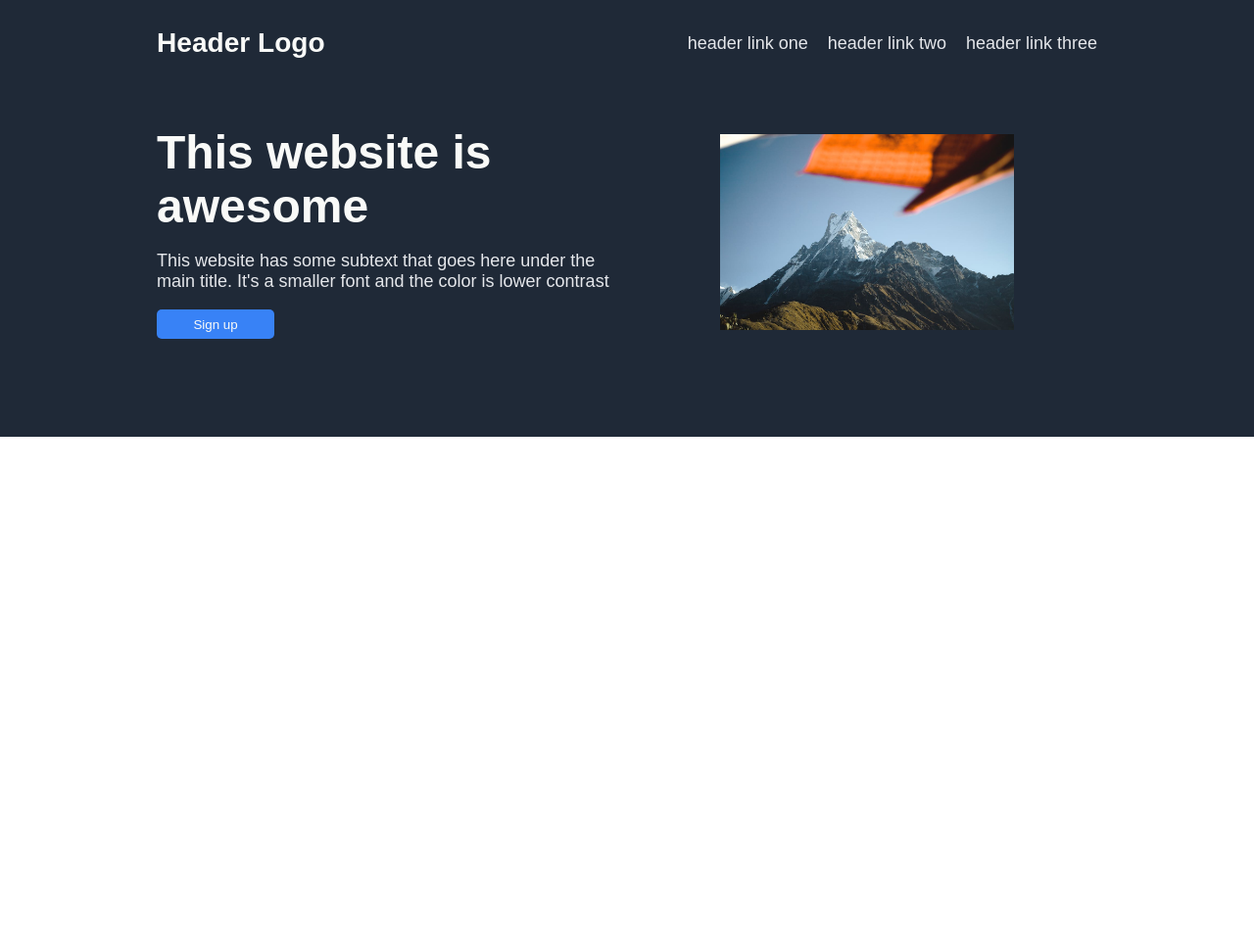
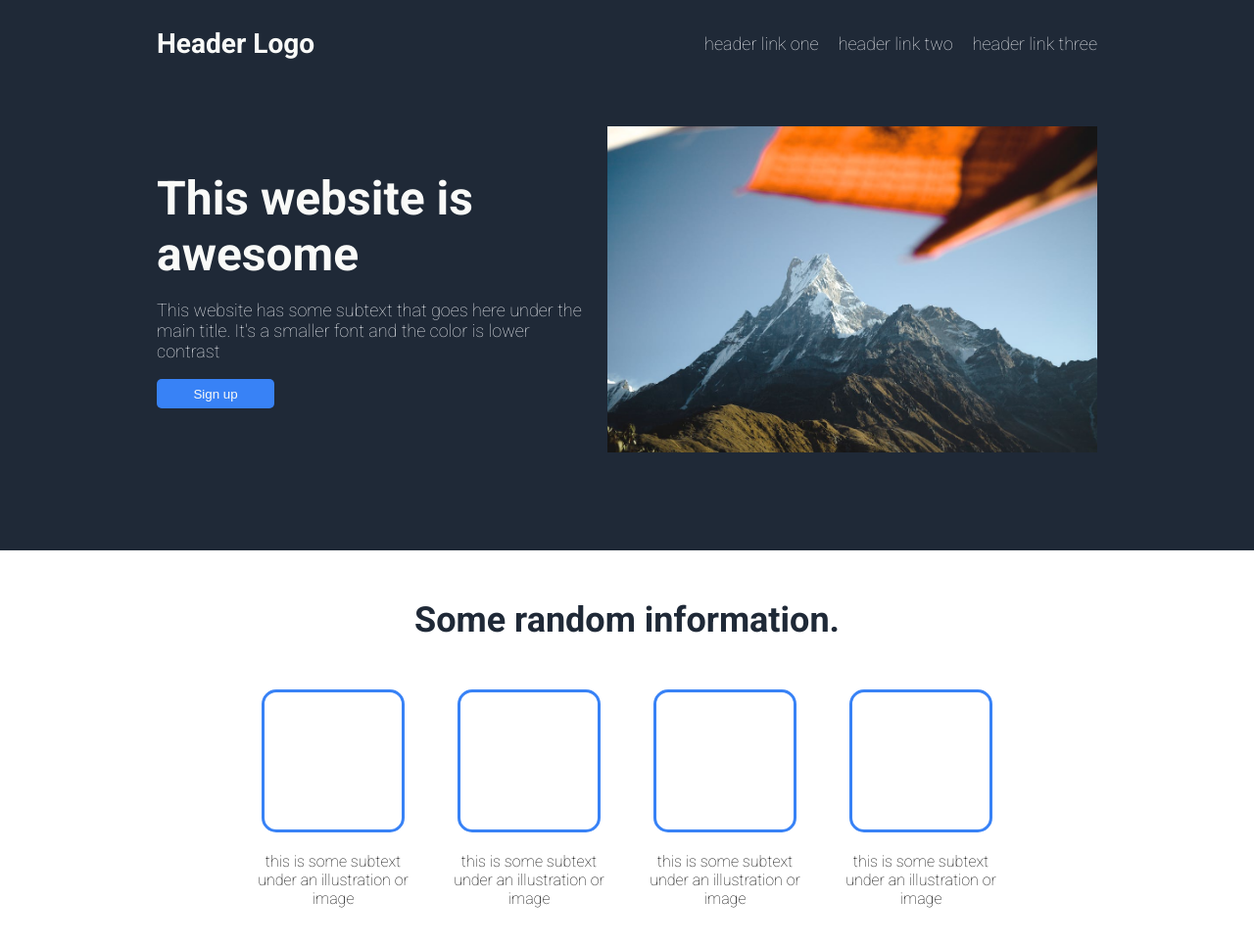
Before and after one commit to Robert-Anderson-dev/landing-page, a plain HTML site: page index.html in a window 1280 px wide. Shown: the whole page at 98% size. Before the commit the page ends 800 px from the top, so only its background shows below. Drawn offline with Linux system fonts and the light colour scheme.

Commit message:
Added middle information panel and tweaked image so that it resizes in equal propotion to the left side

```diff
--- a/index.html
+++ b/index.html
@@ -6,6 +6,9 @@
     <meta name="viewport" content="width=device-width, initial-scale=1.0">
     <title>Landing Page</title>
     <link rel="stylesheet" href="style.css">
+    <link rel="preconnect" href="https://fonts.googleapis.com">
+<link rel="preconnect" href="https://fonts.gstatic.com" crossorigin>
+<link href="https://fonts.googleapis.com/css2?family=Roboto:ital,wght@0,100;0,700;1,300&display=swap" rel="stylesheet">
 </head>
 <body>
     <div class="top-panel">
@@ -24,9 +27,30 @@
                 <button>Sign up</button>
             </div>
             <div class="top-right">
-                <img src="mountain.jpeg" height="200" width="auto">
+                <img src="mountain.jpeg" height="200" width="500">
             </div>
         </div>
-        </div>
+    </div>
+    <div class="middle-panel">
+        <div class="information-header">Some random information.</div>
+            <div class="info-boxes">
+                <div class="info-box">
+                    <div class="box"></div>
+                    <div class="subtext">this is some subtext under an illustration or image</div>
+                </div>
+                <div class="info-box">
+                    <div class="box"></div>
+                    <div class="subtext">this is some subtext under an illustration or image</div>
+                </div>
+                <div class="info-box">
+                    <div class="box"></div>
+                    <div class="subtext">this is some subtext under an illustration or image</div>
+                </div>
+                <div class="info-box">
+                    <div class="box"></div>
+                    <div class="subtext">this is some subtext under an illustration or image</div>
+                </div>
+            </div>
+    </div>
 </body>
 </html>
--- a/style.css
+++ b/style.css
@@ -1,13 +1,12 @@
 body {
     margin: 0;
-    font-family: Arial, Helvetica, sans-serif;
+    font-family:'Roboto', sans-serif;
 }
 
 .hero-text {
     font-size: 48px;
     font-weight: 800;
     color: #F9FAF8;
-    border: 0px;
 }
 
 .hero-secondary-text {
@@ -37,14 +36,20 @@ body {
 }
 
 .top-left {
+
     flex: 1;
 }
 
 .top-right {
     display: flex;
-    flex: 1;
+
     justify-content: center;
     align-items: center;
+}
+
+.top-right img {
+    max-width: 100%; /* Allow the image to resize proportionally */
+    height: auto;
 }
 
 .header {
@@ -75,6 +80,42 @@ button {
     height: 30px;
 }
 
+.information-header {
+    font-size: 36px;
+    font-weight: 800;
+    color: #1f2937;
+    text-align: center;
+    padding: 50px;
+}
+
+.info-boxes {
+    display: flex;
+
+    justify-content: center;
+    gap: 20px;
+    margin-left: 250px;
+    margin-right: 250px;
+    margin-bottom: 120px;
+}
+
+.info-box {
+    display: flex;
+    flex-direction: column;
+    flex-wrap: wrap;
+    align-items: center;
+    text-align: center;
+    gap: 20px;
+}
+
+.box {
+    height: 140px;
+    width: 140px;
+    border: solid #3882f6;
+    border-radius: 15px;
+    display: flex;
+    justify-content: center;
+}
+
 ul {
     list-style-type: none;
 }
```
